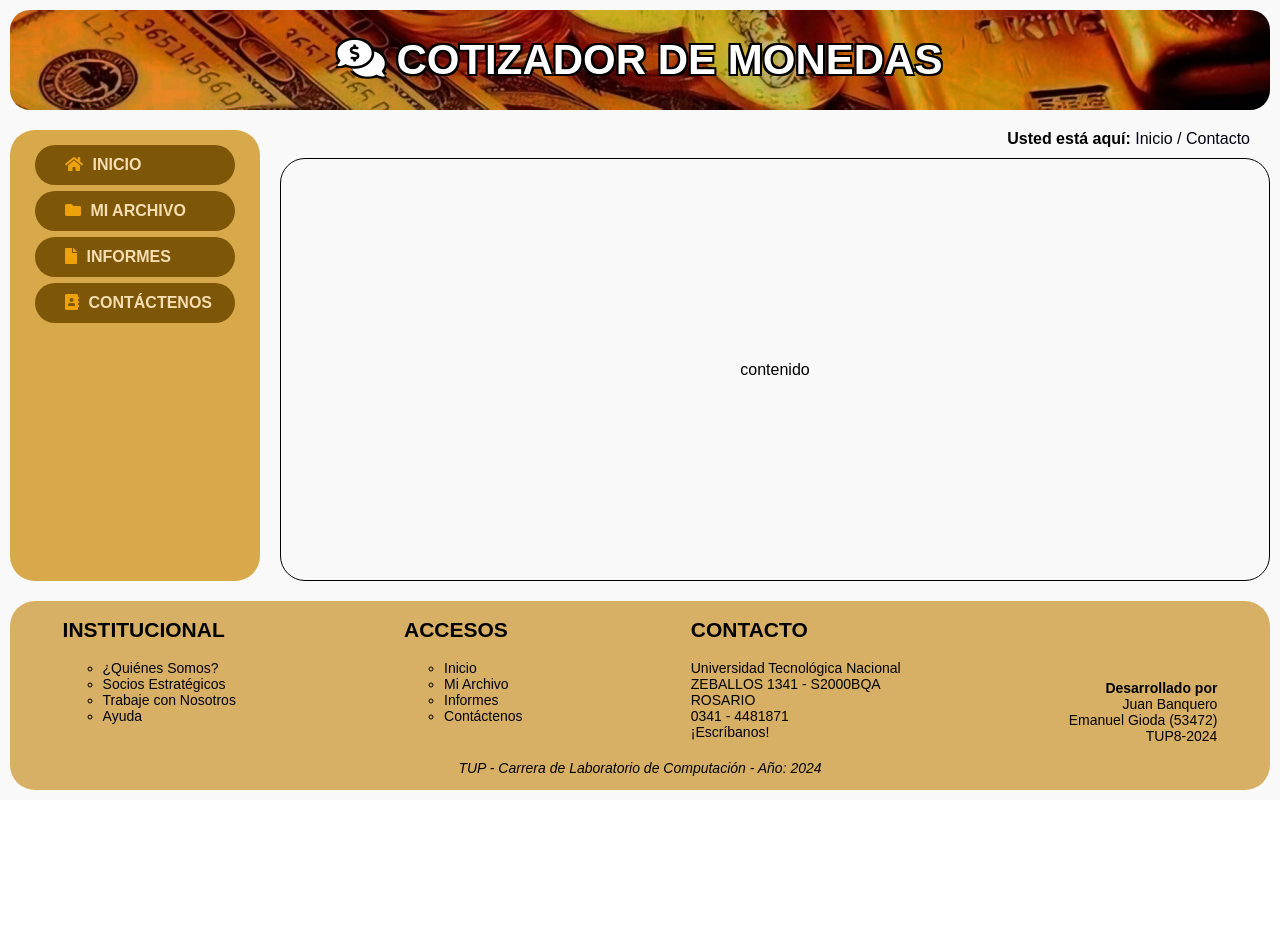
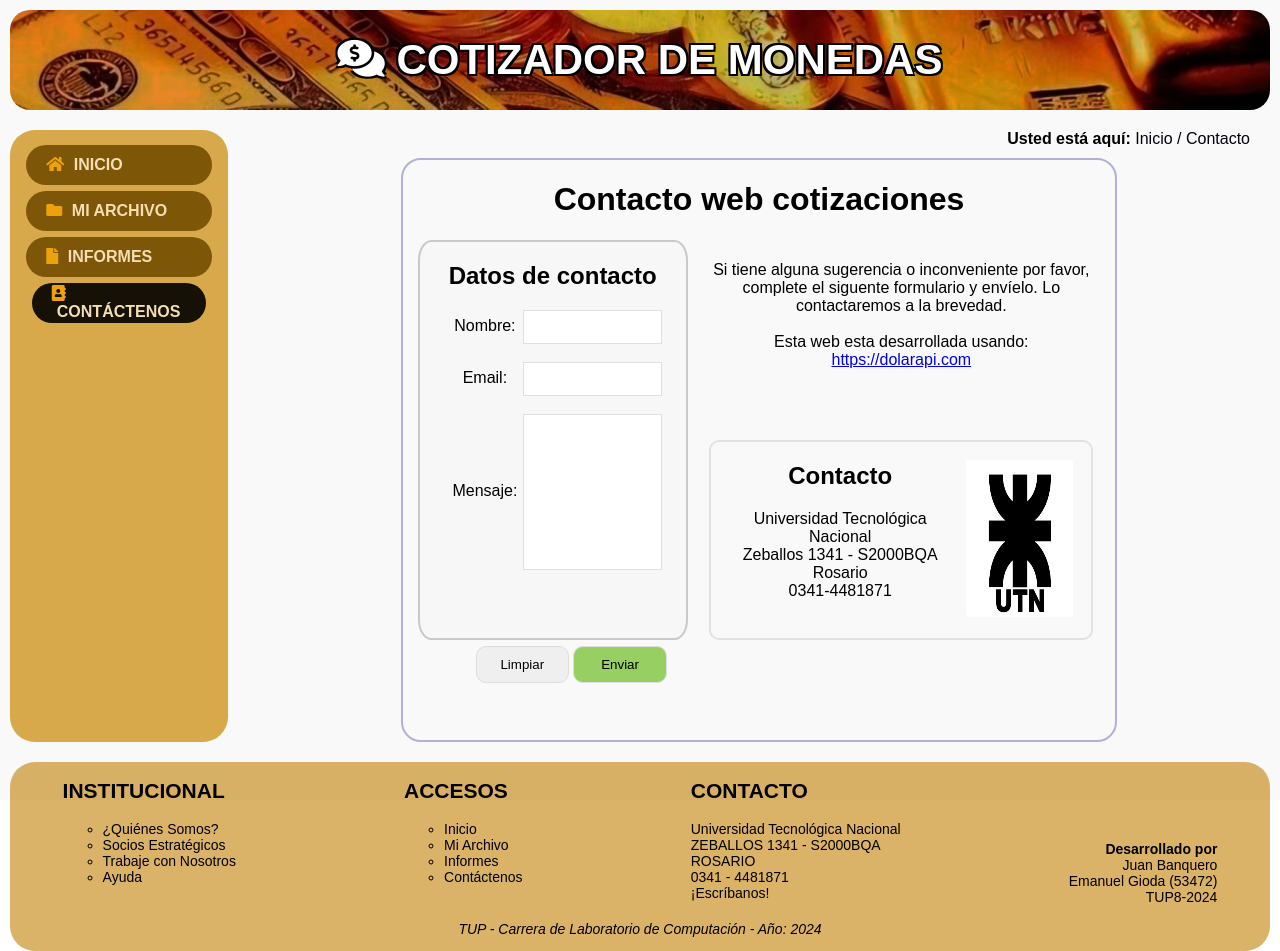
Before and after one commit to emagioda/TUP-LC2-COTIZADOR-app, a plain HTML site: page Contacto.html in a window 1280 px wide. Before the commit the page ends 800 px from the top, so only its background shows below. Drawn offline with Linux system fonts and the light colour scheme.

Commit message:
Arreglos Barra Lateral

```diff
--- a/Contacto.html
+++ b/Contacto.html
@@ -12,10 +12,12 @@
 
 <body>
     <div class="contenedor">
+        <!------------------------ CABECERA ------------------------>
         <header>
-            <h1><i class="fas fa-comments-dollar"></i></i> COTIZADOR DE MONEDAS</h1>
+            <h1><i class="fas fa-comments-dollar"></i> COTIZADOR DE MONEDAS</h1>
         </header>
         <div class="principal">
+            <!------------------------ BARRA LATERAL ------------------------>
             <section>
                 <div>
                     <button>
@@ -36,23 +38,71 @@
                     </button>
                 </div>
                 <div>
-                    <button>
+                    <button class="actual">
                         <i class="fa solid fa-address-book"></i>
                         <a href="Contacto.html"><b>CONTÁCTENOS</b></a>
                     </button>
                 </div>
             </section>
             <main>
+                <!------------------------ MIGAS DE PAN ------------------------>
                 <div class="migas_de_pan">
-                    <p><b>Usted está aquí:</b>
+                    <p>
+                        <b>Usted está aquí:</b>
                         <a href="index.html">Inicio</a>
                         <a href="Contacto.html">/ Contacto</a>
                     </p>
                 </div>
-                <div class="contenido">contenido</div>
+                <!------------------------ CONTENIDO PRINCIPAL ------------------------>
+                <div id="contenido-principal">
+                    <div id="titulo">
+                        <h1>Contacto web cotizaciones</h1>
+                    </div>
+                    <div id="formulario">
+                        <h2>
+                            Datos de contacto
+                        </h2>
+                        <form action="" method="post">
+                            <div class="formLabel">
+                                <label for="nombre">Nombre: </label>
+                            </div>
+                            <input type="text" id="nombre" class="input1"> <br><br>
+                            <div class="formLabel">
+                                <label for="email">Email: </label>
+                            </div>
+                            <input type="text" id="email" class="input1"><br><br>
+                            <div class="formLabel">
+                                <label for="mensaje">Mensaje: </label>
+                            </div>
+                            <textarea name="mensaje" id="mensaje" class="input2"></textarea>
+                        </form>
+                    </div>
+                    <div id="texto">
+                        Si tiene alguna sugerencia o inconveniente
+                        por favor, complete el siguente formulario y envíelo.
+                        Lo contactaremos a la brevedad.
+                        <br>
+                        <br>
+                        Esta web esta desarrollada usando: <a href="https://dolarapi.com/">https://dolarapi.com</a>
+                    </div>
+                    <div id="contacto">
+                        <div id="contactoTexto">
+                            <h2>Contacto</h2>
+                            Universidad Tecnológica Nacional <br>
+                            Zeballos 1341 - S2000BQA <br>
+                            Rosario <br>
+                            0341-4481871
+                        </div>
+                        <img src="img/UTN_logo.jpg" alt="" id="contactoImagen">
+                    </div>
+                    <div id="formContBotones">
+                        <button id="formBotonLimpiar">Limpiar</button>
+                        <button id="formBotonEnviar">Enviar</button>
+                    </div>
+                </div>
             </main>
         </div>
-
+        <!------------------------ PIE DE PÁGINA ------------------------>
         <footer class="footer-container">
             <div class="footer-section">
                 <div>
@@ -96,5 +146,4 @@
         </footer>
     </div>
 </body>
-
 </html>
--- a/css/common.css
+++ b/css/common.css
@@ -14,8 +14,7 @@ html {
     margin: 0 auto;
 }
 
-/* CABECERA */
-
+/************ CABECERA ************/
 header {
     height: 100px;
     border-radius: 20px;
@@ -46,8 +45,7 @@ header h1 {
     display: flex;
 }
 
-/* BARRA LATERAL */
-
+/************ BARRA LATERAL ************/
 section {
     width: 250px;
     background-color: #d7a94b;
@@ -56,12 +54,13 @@ section {
     border-radius: 25px;
     text-align: center;
     display: flex;
+    flex-wrap: wrap;
     flex-direction: column;
 }
 
 section button{
     height: 40px;
-    width: 80%;
+    width: 85%;
     background-color: #7e5607;
     border-radius: 20px;
     border: 0px;
@@ -69,7 +68,7 @@ section button{
     color: #f9f9f9;
     text-align: left;
     margin: 3px 0;
-    padding-left: 30px;
+    padding: 0 20px;
 }
 section button a{
     padding-left: 5px;
@@ -81,8 +80,17 @@ section button i{
     color: #eda20b;
 }
 
-/* CONTENIDO PRINCIPAL */
-
+section button:hover{
+    background-color: #402c03;
+}
+.actual{
+    pointer-events: none;
+    background-color: #161107;
+    width: 80%;
+    align-items: flex-end;
+    justify-content: right;
+}
+/************ CONTENIDO PRINCIPAL ************/
 main {
     flex-grow: 1;
     margin: 10px;
@@ -115,10 +123,7 @@ main {
     border-radius: 25px;
 }
 
-/*************************************************/
-
-/* PIE DE PÁGINA */
-
+/************ PIE DE PÁGINA ************/
 footer {
     background-color: rgba(198, 134, 15, 0.627);
     border-radius: 25px;
@@ -156,5 +161,4 @@ footer {
     margin-top: 2px;
     text-align: center;
 }
-
 /*************************************************/
--- a/css/pages/contacto.css
+++ b/css/pages/contacto.css
@@ -1,4 +1,4 @@
-#contenedor
+#contenido-principal
 {
     display: grid;
     grid-template-columns: 20% 20% 20% 20% 20%;
```
Also changed, not shown: Miarchivo.html (+9 -5 lines), contacto2.html (deleted, +0 -64 lines), index.html (+11 -4 lines), informes.html (+9 -4 lines).
